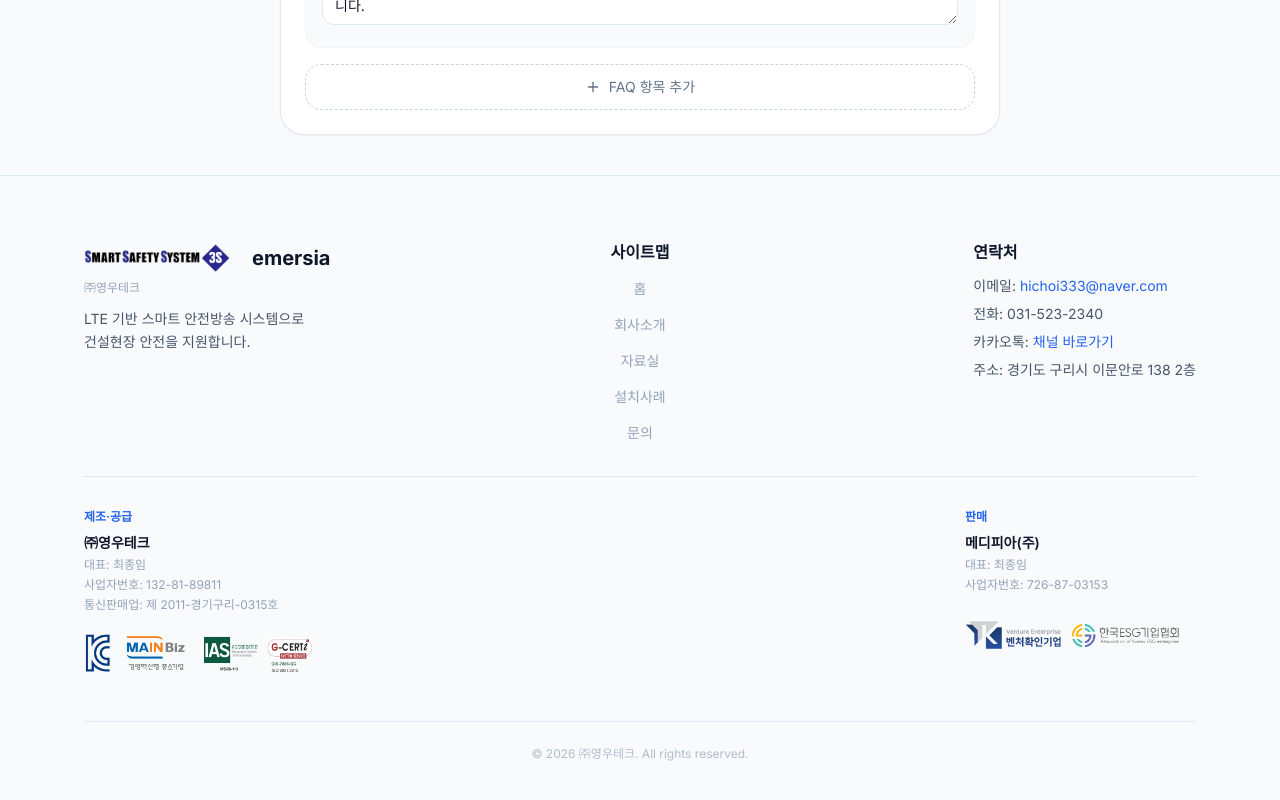
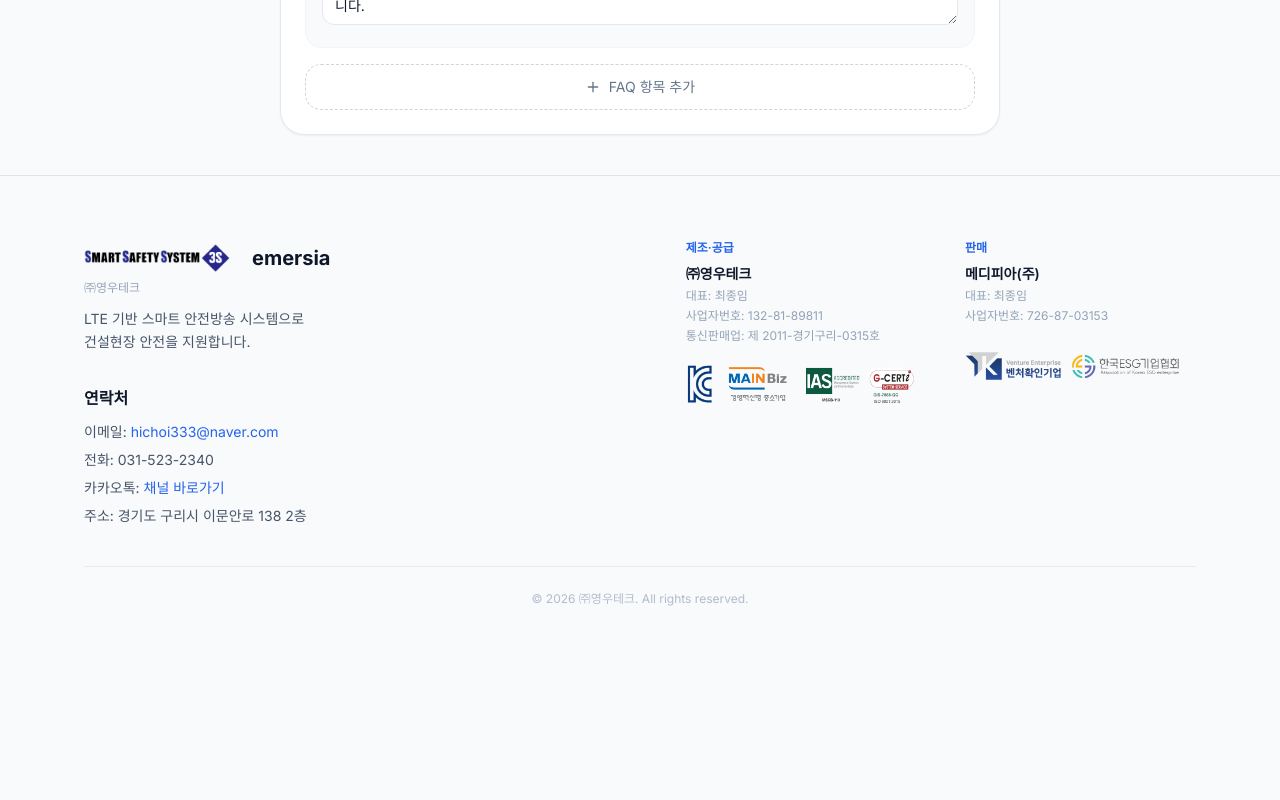
Before and after one commit to choifam0191-lgtm/emersia, a Next.js app: page /admin/content/faq in a window 1280 px wide. Shown: the part 1637-2437 px from the top of the page. After the commit the page ends 2308 px from the top, so only its background shows below. Built offline with nearby package versions, Linux system fonts and the light colour scheme; a web font is replaced by a local one.

Commit message:
refactor: 푸터 2열 묶기 구조로 재편 및 사이트맵 삭제
Co-Authored-By: Claude Sonnet 4.6 <noreply@anthropic.com>

```diff
--- a/src/components/Footer.tsx
+++ b/src/components/Footer.tsx
@@ -1,13 +1,4 @@
-import Link from "next/link";
 import { getContent } from "@/lib/content";
-
-const siteLinks = [
-  { label: "홈", href: "/" },
-  { label: "회사소개", href: "/company" },
-  { label: "자료실", href: "/resources" },
-  { label: "설치사례", href: "/cases" },
-  { label: "문의", href: "/contact" },
-];
 
 export function Footer() {
   const { contact } = getContent();
@@ -16,10 +7,10 @@ export function Footer() {
     <footer className="border-t border-hairline/60 bg-canvas">
       <div className="mx-auto max-w-6xl px-5 py-12 md:py-16">
 
-        {/* ── 상단 블록: 3열 (브랜드 / 사이트맵 / 연락처) ── */}
-        <div className="grid gap-8 md:grid-cols-3 md:items-start md:gap-12">
+        {/* ── 메인 2열: [좌: 브랜드+연락처] [우: 영우테크+메디피아] ── */}
+        <div className="grid gap-12 md:grid-cols-[1fr_1.2fr] md:items-start md:gap-16">
 
-          {/* 좌측: 브랜드 소개 */}
+          {/* ── 좌측 묶음: 브랜드 + 연락처 ── */}
           <div>
             {/* 3S 로고 + emersia 한 줄 */}
             <div className="flex items-center gap-2">
@@ -36,28 +27,9 @@ export function Footer() {
               LTE 기반 스마트 안전방송 시스템으로
               <br />건설현장 안전을 지원합니다.
             </p>
-          </div>
 
-          {/* 중앙: 사이트맵 — 데스크탑에서 정중앙 정렬 */}
-          <div className="md:justify-self-center md:text-center">
-            <p className="text-base font-semibold text-ink-900">사이트맵</p>
-            <ul className="mt-3 space-y-3">
-              {siteLinks.map(({ label, href }) => (
-                <li key={href}>
-                  <Link
-                    href={href}
-                    className="text-sm text-mist transition hover:text-safety-blue"
-                  >
-                    {label}
-                  </Link>
-                </li>
-              ))}
-            </ul>
-          </div>
-
-          {/* 우측: 연락처 — 오른쪽 끝 정렬 */}
-          <div className="md:justify-self-end">
-            <p className="text-base font-semibold text-ink-900">연락처</p>
+            {/* 연락처 */}
+            <p className="mt-8 text-base font-semibold text-ink-900">연락처</p>
             <ul className="mt-3 space-y-2 text-sm text-ink-600">
               <li>
                 이메일:{" "}
@@ -89,15 +61,12 @@ export function Footer() {
               <li>주소: {contact.address}</li>
             </ul>
           </div>
-        </div>
 
-        {/* ── 전체 너비 구분선 ── */}
-        <hr className="my-8 border-hairline/60" />
+          {/* ── 우측 묶음: 영우테크 + 메디피아 (내부 2열, 오른쪽 끝 정렬) ── */}
+          <div className="md:justify-self-end">
+            <div className="grid grid-cols-2 gap-8 md:gap-12">
 
-        {/* ── 하단 블록: 2열 (영우테크 / 메디피아) ── */}
-        <div className="grid gap-8 md:grid-cols-2 md:items-start md:gap-16">
-
-          {/* 좌측: 영우테크 인증 */}
+              {/* 영우테크 */}
               <div>
                 <p className="text-xs font-semibold text-safety-blue">제조·공급</p>
                 <div className="mt-2 space-y-1">
@@ -114,8 +83,8 @@ export function Footer() {
                 />
               </div>
 
-          {/* 우측: 메디피아 인증 — 오른쪽 끝 정렬 */}
-          <div className="md:justify-self-end">
+              {/* 메디피아 */}
+              <div>
                 <p className="text-xs font-semibold text-safety-blue">판매</p>
                 <div className="mt-2 space-y-1">
                   <p className="text-sm font-semibold text-ink-900">메디피아(주)</p>
@@ -130,6 +99,8 @@ export function Footer() {
                 />
               </div>
             </div>
+          </div>
+        </div>
 
         {/* ── 카피라이트 바 ── */}
         <div className="mt-10 border-t border-hairline/40 pt-6 text-center">
```
Lines whose indentation alone changed are shown as unchanged.
